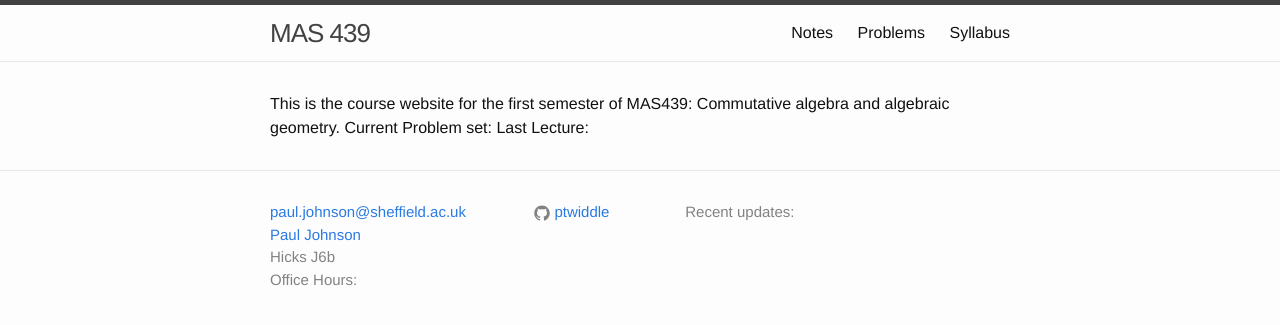
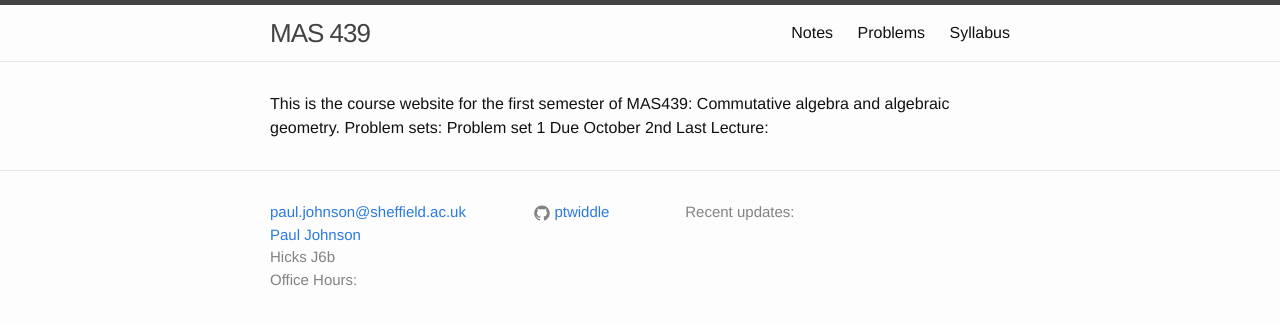
Before and after one commit to ptwiddle/MAS439-Commutative-Algebra, a Jekyll site: the page built from index.html, in a window 1280 px wide. Shown: the top 325 px of the page. Built offline with Jekyll 4.4.1, drawn with Linux system fonts in a browser that asks for light colours.

Commit message:
testing problem sets as a collection

```diff
--- a/_config.yml
+++ b/_config.yml
@@ -4,7 +4,8 @@ email: "paul.johnson@sheffield.ac.uk"
 description:
 baseurl: "/MAS439-Commutative-Algebra/" # the subpath of your site, e.g. /blog/
 url: "http://yourdomain.com" # the base hostname & protocol for your site
-
+collections:
+ - problemsets
 github_username:  ptwiddle
 
 # Build settings
--- a/index.html
+++ b/index.html
@@ -5,7 +5,10 @@ layout: default
 <div class="home">
 This is the course website for the first semester of MAS439: Commutative algebra and algebraic geometry.
 
-Current Problem set:
+Problem sets:
+{% for set in site.problemsets %}
+{{ set.title }} Due {{ set.duedate }}
+{% endfor %}
 
 Last Lecture:
 </div>
```
Also changed, not shown: _problemsets/Set1.md (added, +14 -0 lines).
